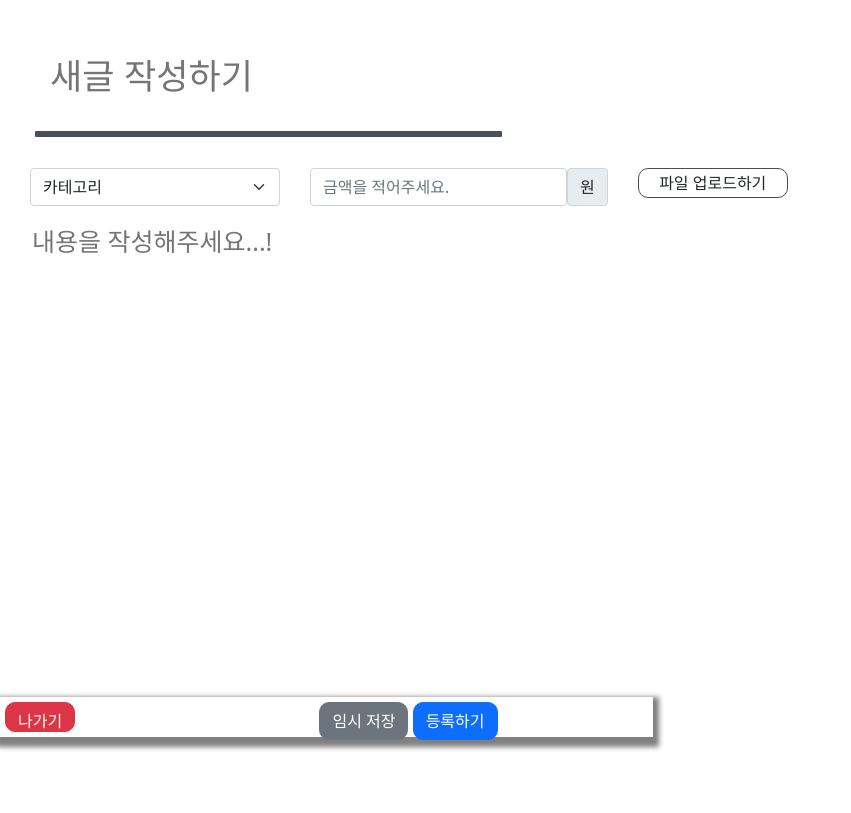
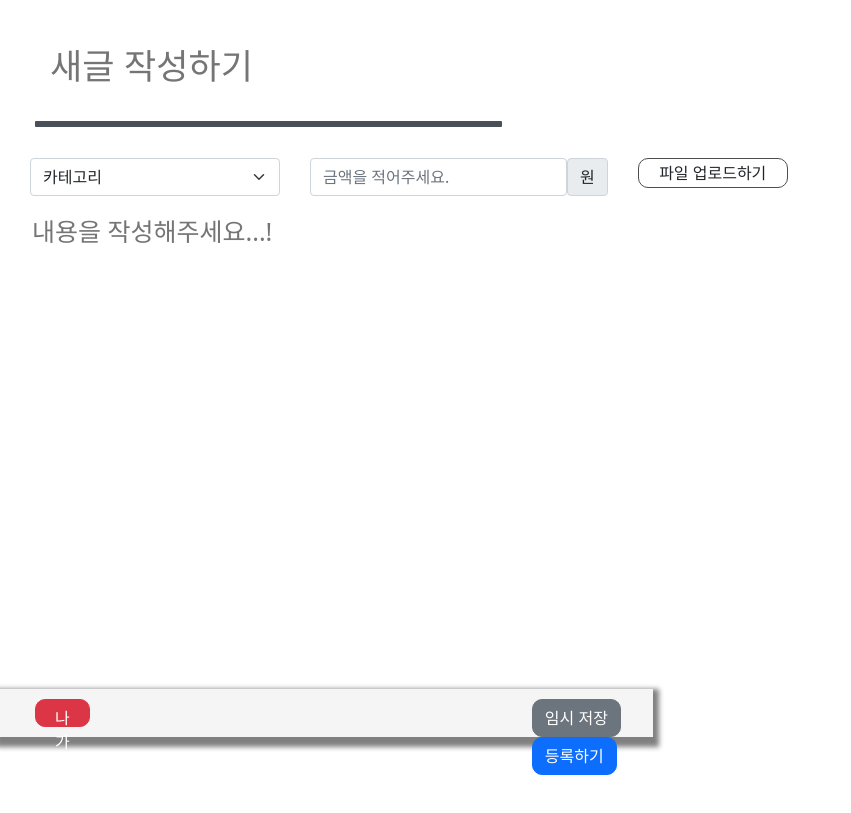
Before and after one commit to six-ju/buy, a plain HTML site: page template/index.html in a window 1280 px wide. Shown: the part 63-876 px from the top of the page, without its empty margins (0-851 px from the left). Drawn offline with nearby package versions, Linux system fonts and the light colour scheme.

Commit message:
수정사할

```diff
--- a/static/css/up_load.css
+++ b/static/css/up_load.css
@@ -11,7 +11,7 @@
     /*background: #eee;*/
     padding: 20px;
     margin-left: 30px;
-    margin-top: 50px;
+    margin-top: 40px;
     height: 60px;
     width: 50%;
     font-size: 35px;
@@ -93,6 +93,7 @@
 
 .upload_comment_buttons{
     /*background: chartreuse;*/
+    background-color: rgb(245, 245, 245);
     display: flex;
     box-shadow: 1px 5px 5px 5px gray;
     position: fixed;
@@ -100,20 +101,29 @@
     z-index: 15;
     margin-top: 15px;
     width: 51%;
-    height: 5%;
+    height: 6%;
     padding: 5px;
 }
 .upload_comment_buttons > button{
     border-radius: 10px;
+    position: relative;
+    margin: 5px;
+    margin-left: 30px;
 }
 .upload_comment_buttons2{
     bottom: 0px;
     z-index: 10;
     display: inline-block;
-    margin-left: 38%;
+    margin-left: 68%;
     height: 1px;
+
+
 }
 .upload_comment_buttons2 > button{
     border-radius: 10px;
+    position: relative;
+    top: 5px;
+
+
 
 }
--- a/template/index.html
+++ b/template/index.html
@@ -26,7 +26,7 @@
     </div>
 
     <div class="upload_start_money">
-        <input type="text" class="form-control" aria-label="Amount (to the nearest dollar)"
+        <input type="number" class="form-control" aria-label="Amount (to the nearest dollar)"
                placeholder="금액을 적어주세요." onblur="this.placeholder='금액을 적어주세요.'">
         <span class="input-group-text">원</span>
     </div>
```
